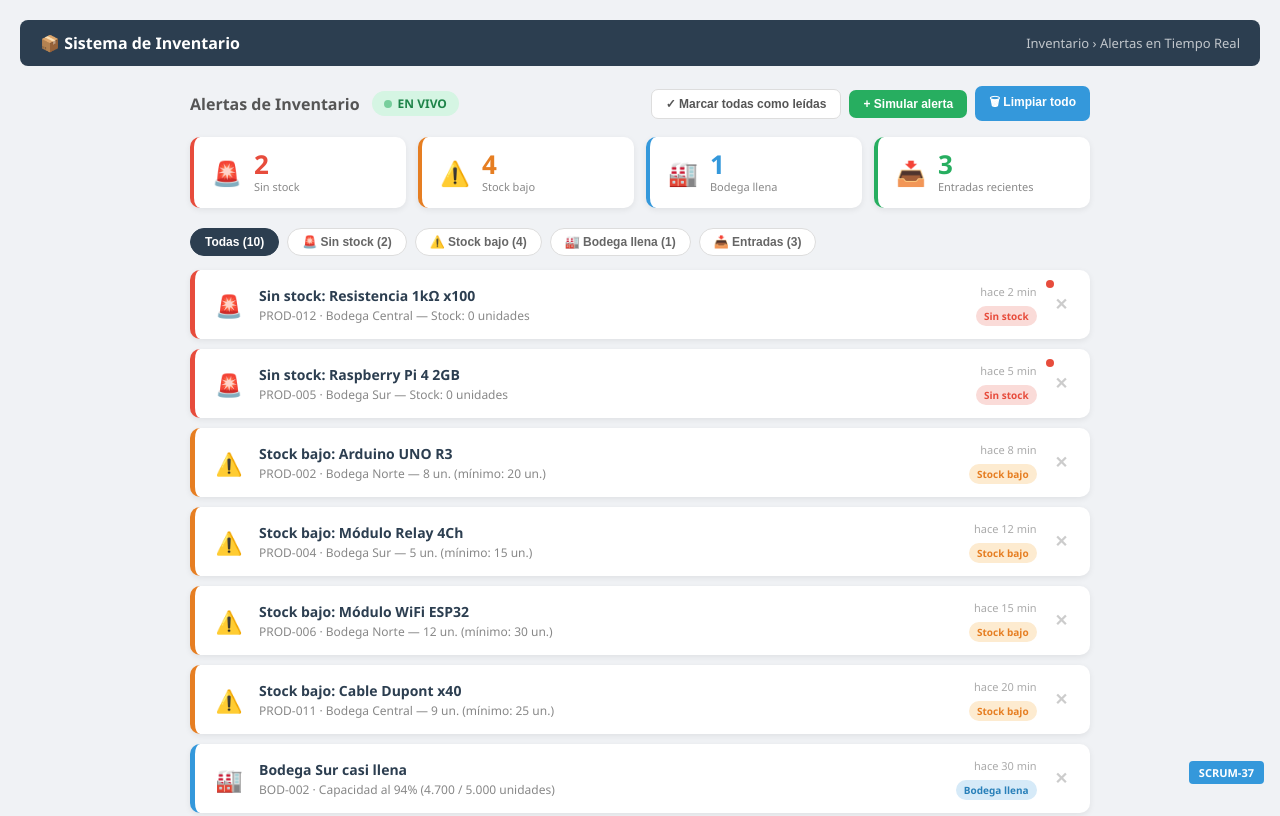
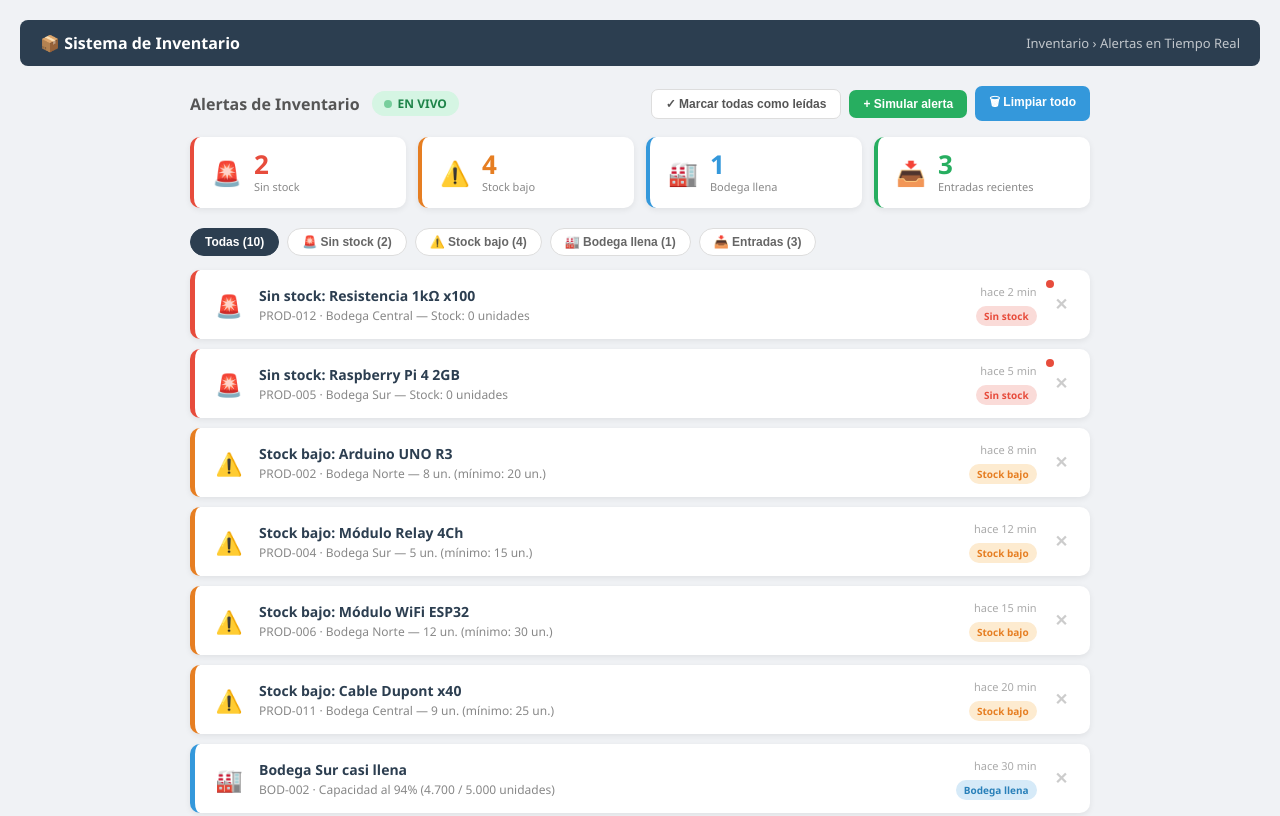
Before and after one commit to iDiegoB/Ev2-Bots, a plain HTML site: page alertas_inventario.html in a window 1280 px wide. Shown: the top 816 px of the page. Drawn offline with Linux system fonts and the light colour scheme.

Commit message:
el arreglo del arreglo

```diff
--- a/alertas_inventario.html
+++ b/alertas_inventario.html
@@ -276,8 +276,6 @@
 <!-- Toast de nueva alerta -->
 <div id="toast"></div>
 
-<div class="scrum-tag">SCRUM-37</div>
-
 <nav>
   <strong>📦 Sistema de Inventario</strong>
   <span>Inventario &rsaquo; Alertas en Tiempo Real</span>
```
